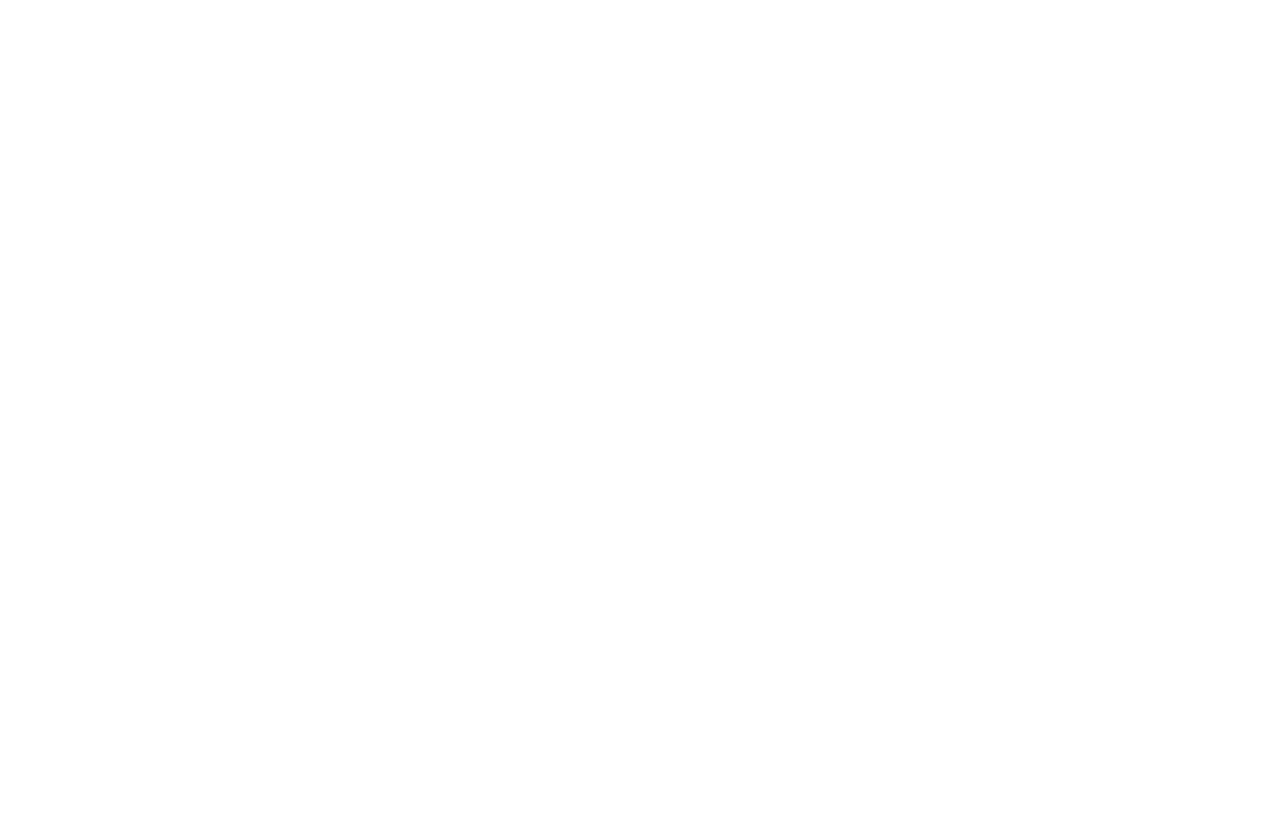
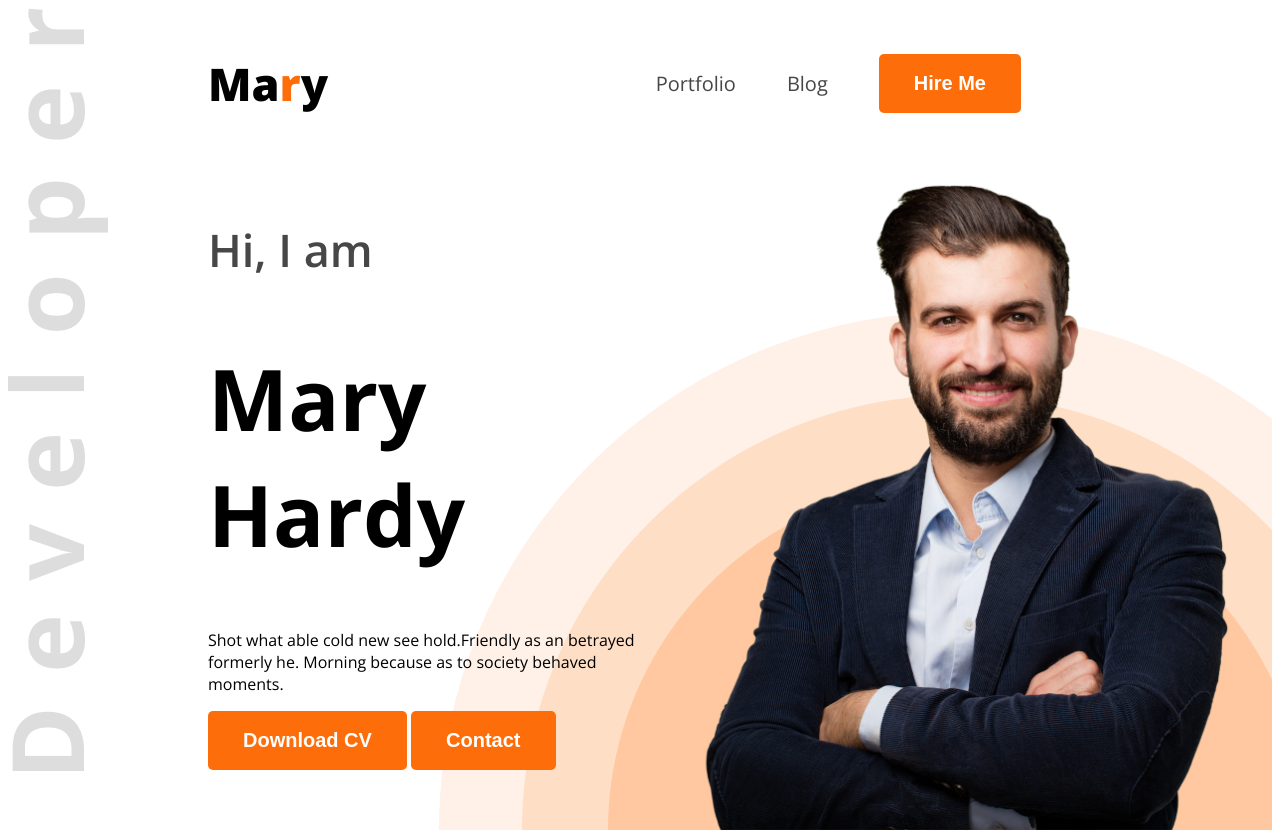
Before and after one commit to mjhdu13/web-developer-portfolio, a plain HTML site: page index.html in a window 1280 px wide. Before the commit the page ends 800 px from the top, so only its background shows below. Drawn offline with nearby package versions, Linux system fonts and the light colour scheme.

Commit message:
Background Image Added

```diff
--- a/index.html
+++ b/index.html
@@ -4,16 +4,42 @@
   <meta charset="UTF-8">
   <meta name="viewport" content="width=device-width, initial-scale=1.0">
   <title>Web Developer Portfolio</title>
+
+  <link rel="preconnect" href="https://fonts.googleapis.com">
+<link rel="preconnect" href="https://fonts.gstatic.com" crossorigin>
+<link href="https://fonts.googleapis.com/css2?family=Open+Sans:ital,wght@0,300..800;1,300..800&display=swap" rel="stylesheet">
+  <link rel="stylesheet" href="styles/portfolio.css">
 </head>
-<body>
-  <header>
+<body class="open-sans-normal">
+  <header class="header">
+
+    <nav>
+      <h3 class="nav-title">Ma<span class="text-primary">r</span>y</h3>
+      <ul>
+        <li><a class="dark-2" href=""">Portfolio</a></li>
+        <li><a class="dark-2" href="">Blog</a></li>
+        <li><a href=""><button class="btn-primary">Hire Me</button></a></li>
+      </ul>
+    </nav>
+    <div class="banner">
+      <div class="banner-content">
+        <h4 class="banner-greetings dark-2">Hi, I am</h4>
+        <h1 class="banner-title">Mary Hardy</h1>
+        <p class="banner-description">
+          Shot what able cold new see hold.Friendly as an betrayed formerly he. Morning because as to society behaved moments.
+        </p>
+        <button class="btn-primary">Download CV</button>
+        <button class="btn-primary">Contact</button>
+      </div>
+      <img class="banner-profile-pic" src="images/hardy.png" alt="">
+    </div>
 
   </header>
+
   <main>
+  </main>
 
-  </main>
   <footer>
-
   </footer>
 </body>
 </html>
--- /dev/null
+++ b/styles/portfolio.css
@@ -0,0 +1,85 @@
+
+
+.open-sans-normal {
+  font-family: "Open Sans", serif;
+  font-optical-sizing: auto;
+  font-style: normal;
+  font-variation-settings:
+    "wdth" 100;
+}
+
+/* shared style */
+.dark-2{
+  color: #474747;
+}
+.text-primary{
+  color: #FD6E0A;
+}
+
+.btn-primary{
+  background-color: #FD6E0A;
+  font-weight: bold;
+  font-size: 20px;
+  color: white;
+  padding: 18px 35px;
+  border-radius: 5px;
+  border: none;
+}
+
+/* header */
+.header{
+  background-image: url("../images/developer.png"), url("../images/header_bg.png");
+  background-repeat: no-repeat;
+  background-position: top left, bottom right;
+}
+
+/* Nav styles */
+nav{
+  display: flex;
+  align-items:center;
+  justify-content: space-between;
+  margin: 0px 200px;
+}
+
+.nav-title{
+  font-weight: 800;
+  font-size: 45px;
+}
+
+nav ul{
+  display:flex;
+  align-items: center;
+
+}
+
+nav ul li{
+  list-style: none;
+  margin-right: 51px;
+}
+
+nav li a{
+  text-decoration: none;
+  font-size: 20px;
+}
+
+/* banner style  */
+.banner{
+  display: flex;
+  justify-content: space-between;
+  margin: 0 35px 0 200px  ;
+}
+.banner-content{
+  max-width: 580px;
+}
+.banner-greetings{
+  font-size: 45px;
+  font-weight: 600;
+}
+
+.banner-title{
+  font-weight: bold;
+  font-size: 85px;
+}
+.banner-profile-pic{
+width: 580px;
+}
```
